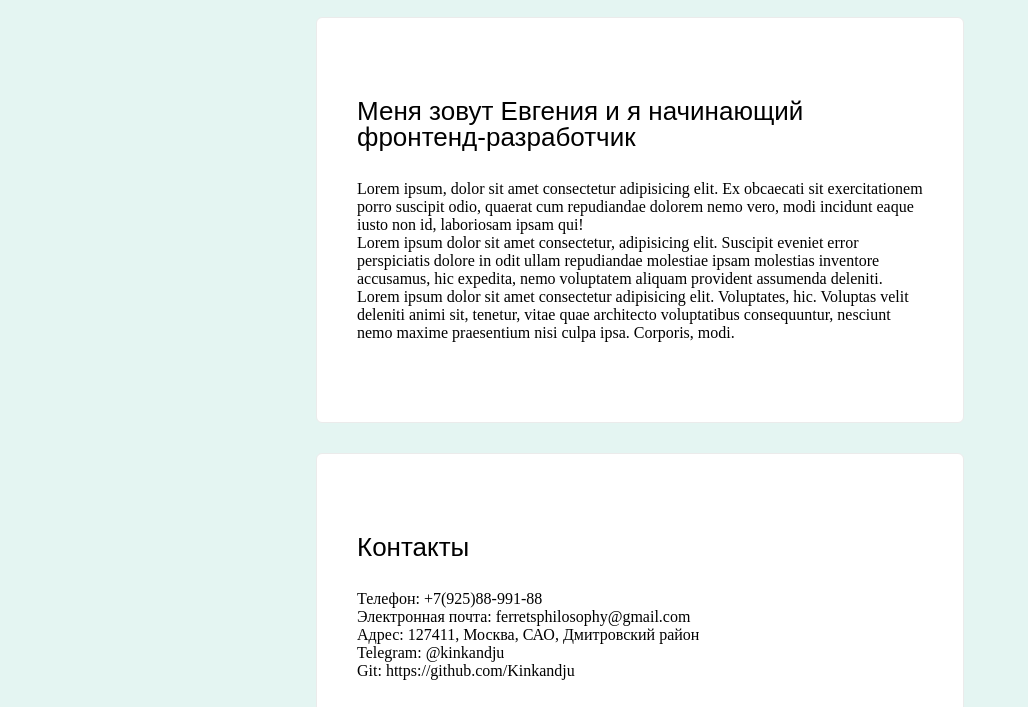
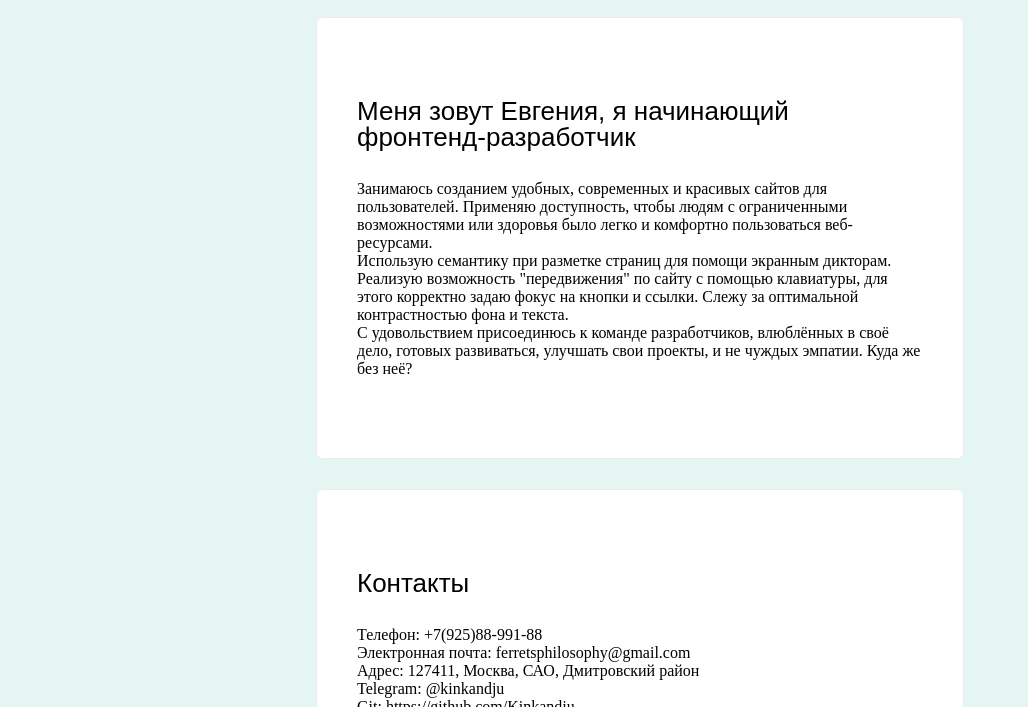
Before and after one commit to Kinkandju/jj-pw, a website: page jj-pw/index.html in a window 1280 px wide. Shown: the part 93-800 px from the top of the page, without its empty margins (0-1028 px from the left). Drawn offline with Linux system fonts and the light colour scheme; files whose address does not match are found by name.

Commit message:
добавляет текст приветствия

```diff
--- a/jj-pw/index.html
+++ b/jj-pw/index.html
@@ -37,17 +37,16 @@
 
 			<!-- Приветствие -->
 			<section class="page-main__greeting greeting" id="greeting">
-	<h2>Меня зовут Евгения и я начинающий фронтенд-разработчик</h2>
+	<h2>Меня зовут Евгения, я начинающий фронтенд-разработчик</h2>
 
 	<div class="greeting__description">
-		<p>Lorem ipsum, dolor sit amet consectetur adipisicing elit. Ex obcaecati sit exercitationem porro suscipit
-			odio, quaerat cum repudiandae dolorem nemo vero, modi incidunt eaque iusto non id, laboriosam ipsam qui!</p>
-		<p>Lorem ipsum dolor sit amet consectetur, adipisicing elit. Suscipit eveniet error perspiciatis dolore in odit
-			ullam repudiandae molestiae ipsam molestias inventore accusamus, hic expedita, nemo voluptatem aliquam
-			provident assumenda deleniti.</p>
-		<p>Lorem ipsum dolor sit amet consectetur adipisicing elit. Voluptates, hic. Voluptas velit deleniti animi sit,
-			tenetur, vitae quae architecto voluptatibus consequuntur, nesciunt nemo maxime praesentium nisi culpa ipsa.
-			Corporis, modi.</p>
+		<p>Занимаюсь созданием удобных, современных и красивых сайтов для пользователей. Применяю доступность, чтобы
+			людям с ограниченными возможностями или здоровья было легко и комфортно пользоваться веб-ресурсами.</p>
+		<p>Использую семантику при разметке страниц для помощи экранным дикторам. Реализую возможность "передвижения" по
+			сайту с помощью клавиатуры, для этого корректно задаю фокус на кнопки и ссылки. Слежу за оптимальной
+			контрастностью фона и текста.</p>
+		<p>С удовольствием присоединюсь к команде разработчиков, влюблённых в своё дело, готовых развиваться, улучшать
+			свои проекты, и не чуждых эмпатии. Куда же без неё?</p>
 	</div>
 
 </section>
```
Also changed, not shown: src/_greeting.html (+8 -9 lines).
